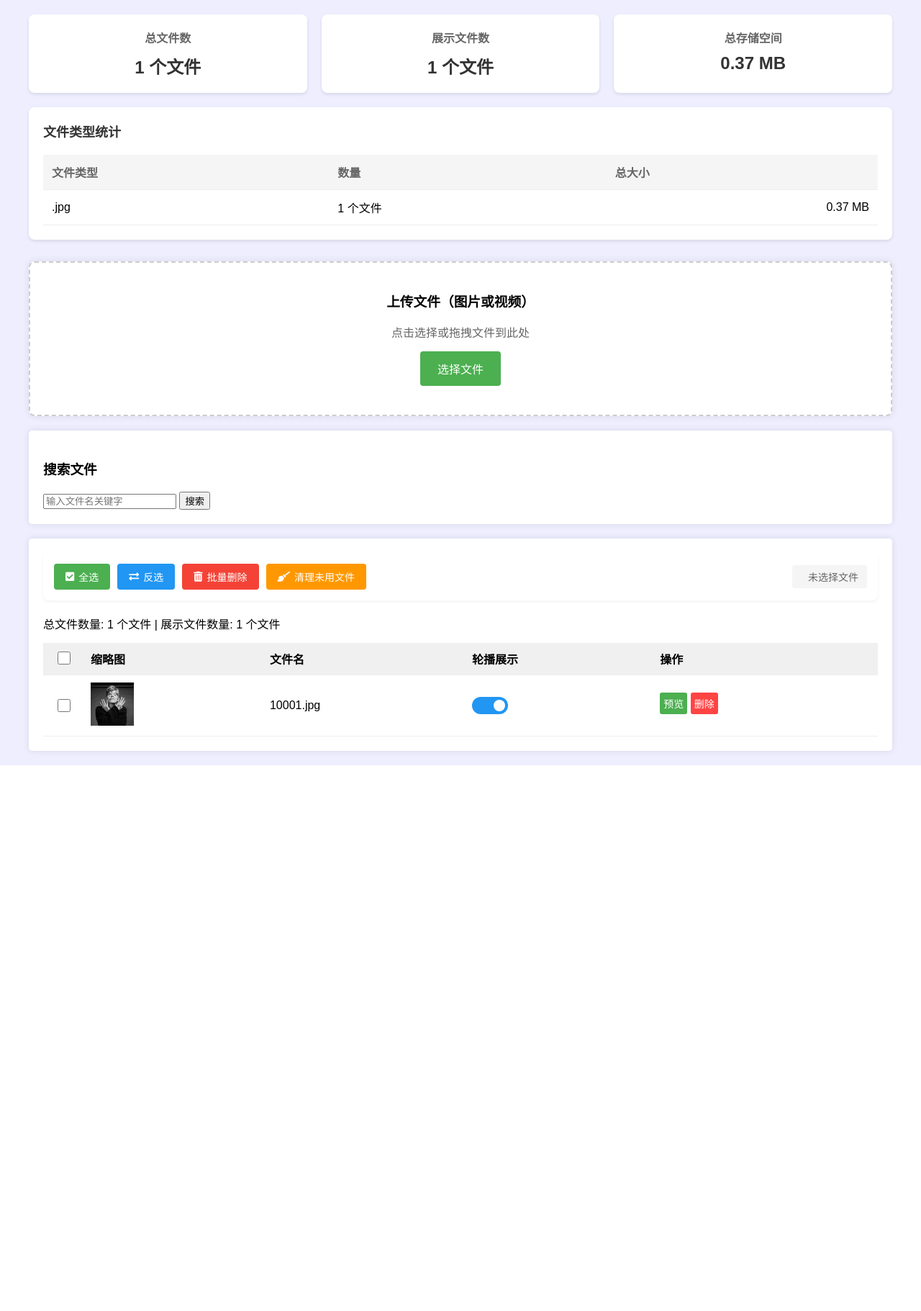
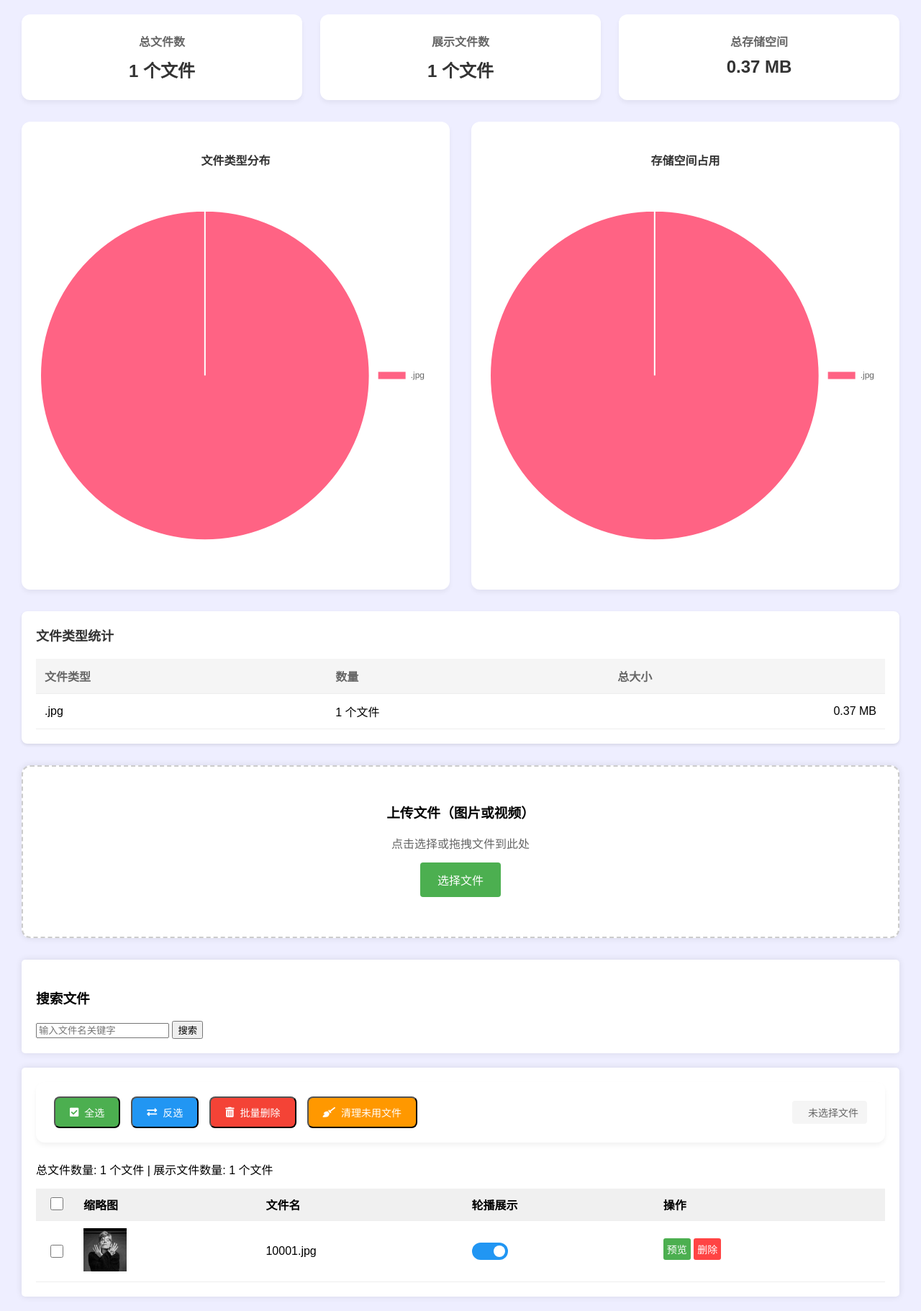
Before and after one commit to cuijianzhuang/PHP_ImageCarousel, a PHP site: page /management.php in a window 1280 px wide. Shown: the part 49-1870 px from the top of the page at 72% size. Before the commit the page ends 1112 px from the top, so only its background shows below. Run offline with PHP 8.4, Linux system fonts and the light colour scheme; the visitor is signed in with stand-in values (Sample User, id 1).

Commit message:
优化文件管理页面，添加饼状统计图

```diff
--- a/management.php
+++ b/management.php
@@ -353,8 +354,9 @@ $fileStats = getFileStats();
             display:inline-block;
         }
         .wrapper {
-            max-width:1200px; margin:20px auto;
-            padding:0 20px;
+            max-width: 1400px;
+            margin: 20px auto;
+            padding: 0 30px;
         }
         .upload-area, .config-form, .search-form {
             background:#fff; padding:20px; margin-bottom:20px;
@@ -512,10 +519,12 @@ $fileStats = getFileStats();
 
         .upload-area {
             border: 2px dashed #ccc;
-            border-radius: 8px;
+            border-radius: 12px;
+            padding: 30px;
             text-align: center;
             transition: all 0.3s ease;
             position: relative;
+            margin-bottom: 30px;
         }
 
         .upload-area.dragover {
@@ -545,9 +554,9 @@ $fileStats = getFileStats();
 
         .file-preview {
             display: grid;
-            grid-template-columns: repeat(auto-fill, minmax(150px, 1fr));
-            gap: 15px;
-            margin-top: 20px;
+            grid-template-columns: repeat(auto-fill, minmax(180px, 1fr));
+            gap: 20px;
+            margin-top: 25px;
         }
 
         .preview-item {
@@ -660,18 +669,23 @@ $fileStats = getFileStats();
 
         .stats-overview {
             display: grid;
-            grid-template-columns: repeat(auto-fit, minmax(200px, 1fr));
-            gap: 20px;
-            margin-bottom: 20px;
+            grid-template-columns: repeat(auto-fit, minmax(250px, 1fr));
+            gap: 25px;
+            margin-bottom: 30px;
         }
 
         .dashboard-stats .stat-card {
             background: #fff;
-            padding: 20px;
-            border-radius: 8px;
-            box-shadow: 0 2px 4px rgba(0,0,0,0.1);
+            padding: 25px;
+            border-radius: 12px;
+            box-shadow: 0 4px 6px rgba(0,0,0,0.05);
+            transition: transform 0.2s ease;
             text-align: center;
             width: auto;
+        }
+
+        .dashboard-stats .stat-card:hover {
+            transform: translateY(-2px);
         }
 
         .dashboard-stats .stat-card h3 {
@@ -730,11 +744,13 @@ $fileStats = getFileStats();
 
         /* 添加工具栏按钮样式 */
         .tool-btn {
-            padding: 8px 15px;
-            border: none;
-            border-radius: 4px;
-            cursor: pointer;
+            padding: 10px 20px;
+            border-radius: 8px;
             font-size: 14px;
+            font-weight: 500;
+            display: inline-flex;
+            align-items: center;
+            gap: 8px;
             background: #4CAF50;
             color: white;
             transition: background-color 0.3s;
@@ -789,37 +805,37 @@ $fileStats = getFileStats();
         /* 工具栏样式 */
         .toolbar {
             background: #fff;
-            padding: 15px;
-            border-radius: 8px;
-            box-shadow: 0 2px 4px rgba(0,0,0,0.05);
-            margin-bottom: 20px;
+            padding: 20px 25px;
+            border-radius: 12px;
+            box-shadow: 0 4px 6px rgba(0,0,0,0.05);
+            margin-bottom: 25px;
             display: flex;
             justify-content: space-between;
             align-items: center;
+            gap: 20px;
         }
 
         .tool-group {
             display: flex;
-            gap: 10px;
+            gap: 15px;
             flex-wrap: wrap;
         }
 
         .tool-btn {
+            padding: 10px 20px;
+            border-radius: 8px;
+            font-size: 14px;
+            font-weight: 500;
             display: inline-flex;
             align-items: center;
-            gap: 6px;
-            padding: 8px 16px;
-            border: none;
-            border-radius: 4px;
-            cursor: pointer;
-            font-size: 14px;
-            font-weight: 500;
-            transition: all 0.2s ease;
+            gap: 8px;
+            background: #4CAF50;
             color: white;
-        }
-
-        .tool-btn i {
-            font-size: 14px;
+            transition: background-color 0.3s;
+        }
+
+        .tool-btn:hover {
+            background: #45a049;
         }
 
         .tool-btn.primary {
@@ -889,6 +905,29 @@ $fileStats = getFileStats();
             width: 40px;
             text-align: center;
             padding: 8px;
+        }
+
+        /* 添加饼图容器样式 */
+        .stats-charts {
+            display: grid;
+            grid-template-columns: repeat(auto-fit, minmax(400px, 1fr));
+            gap: 30px;
+            margin: 30px 0;
+        }
+
+        .chart-container {
+            background: #fff;
+            padding: 25px;
+            border-radius: 12px;
+            box-shadow: 0 4px 6px rgba(0,0,0,0.05);
+            min-height: 300px;
+        }
+
+        .chart-title {
+            font-size: 16px;
+            color: #333;
+            margin-bottom: 15px;
+            text-align: center;
         }
     </style>
     <link rel="stylesheet" href="https://cdnjs.cloudflare.com/ajax/libs/font-awesome/5.15.4/css/all.min.css">
@@ -922,6 +961,17 @@ $fileStats = getFileStats();
             <div class="stat-card">
                 <h3>总存储空间</h3>
                 <p><?php echo number_format($fileStats['total_size'] / 1024 / 1024, 2); ?> MB</p>
+            </div>
+        </div>
+
+        <div class="stats-charts">
+            <div class="chart-container">
+                <h3 class="chart-title">文件类型分布</h3>
+                <canvas id="fileTypesChart"></canvas>
+            </div>
+            <div class="chart-container">
+                <h3 class="chart-title">存储空间占用</h3>
+                <canvas id="storageChart"></canvas>
             </div>
         </div>
 
@@ -1589,7 +1639,7 @@ document.getElementById('cleanupFiles').addEventListener('click', function() {
     .then(data => {
         progressBar.style.width = '100%';
         if (data.success) {
-            status.textContent = `清理完成，共删除 ${data.count} 个未使用文件`;
+            status.textContent = `清理完成，共删除 ${data.count} 个未���用文件`;
             // 显示具体删除了哪些文件
             if (data.files && data.files.length > 0) {
                 status.textContent += `\n删除的文件：${data.files.join(', ')}`;
@@ -1618,5 +1668,99 @@ document.getElementById('cleanupFiles').addEventListener('click', function() {
 // 初始化选中数量显示
 updateSelectionCount();
 </script>
+<script>
+// 初始化文件类型饼图
+function initFileTypesChart() {
+    const fileTypes = <?php echo json_encode(array_map(function($type, $data) {
+        return [
+            'type' => $type,
+            'count' => $data['count'],
+            'size' => $data['size']
+        ];
+    }, array_keys($fileStats['file_types']), array_values($fileStats['file_types']))); ?>;
+
+    // 文件数量饼图
+    new Chart(document.getElementById('fileTypesChart'), {
+        type: 'pie',
+        data: {
+            labels: fileTypes.map(item => '.' + item.type),
+            datasets: [{
+                data: fileTypes.map(item => item.count),
+                backgroundColor: [
+                    '#FF6384', '#36A2EB', '#FFCE56', '#4BC0C0', '#9966FF',
+                    '#FF9F40', '#FF6384', '#36A2EB', '#FFCE56', '#4BC0C0'
+                ]
+            }]
+        },
+        options: {
+            responsive: true,
+            plugins: {
+                legend: {
+                    position: 'right',
+                    labels: {
+                        font: {
+                            size: 12
+                        }
+                    }
+                },
+                tooltip: {
+                    callbacks: {
+                        label: function(context) {
+                            const label = context.label || '';
+                            const value = context.raw || 0;
+                            const total = context.dataset.data.reduce((a, b) => a + b, 0);
+                            const percentage = ((value / total) * 100).toFixed(1);
+                            return `${label}: ${value} 个文件 (${percentage}%)`;
+                        }
+                    }
+                }
+            }
+        }
+    });
+
+    // 存储空间饼图
+    new Chart(document.getElementById('storageChart'), {
+        type: 'pie',
+        data: {
+            labels: fileTypes.map(item => '.' + item.type),
+            datasets: [{
+                data: fileTypes.map(item => item.size),
+                backgroundColor: [
+                    '#FF6384', '#36A2EB', '#FFCE56', '#4BC0C0', '#9966FF',
+                    '#FF9F40', '#FF6384', '#36A2EB', '#FFCE56', '#4BC0C0'
+                ]
+            }]
+        },
+        options: {
+            responsive: true,
+            plugins: {
+                legend: {
+                    position: 'right',
+                    labels: {
+                        font: {
+                            size: 12
+                        }
+                    }
+                },
+                tooltip: {
+                    callbacks: {
+                        label: function(context) {
+                            const label = context.label || '';
+                            const value = context.raw || 0;
+                            const total = context.dataset.data.reduce((a, b) => a + b, 0);
+                            const percentage = ((value / total) * 100).toFixed(1);
+                            const size = (value / 1024 / 1024).toFixed(2);
+                            return `${label}: ${size} MB (${percentage}%)`;
+                        }
+                    }
+                }
+            }
+        }
+    });
+}
+
+// 页面加载完成后初始化图表
+document.addEventListener('DOMContentLoaded', initFileTypesChart);
+</script>
 </body>
 </html>
```
Also changed, not shown: other parts of management.php (+19 -13 lines).
